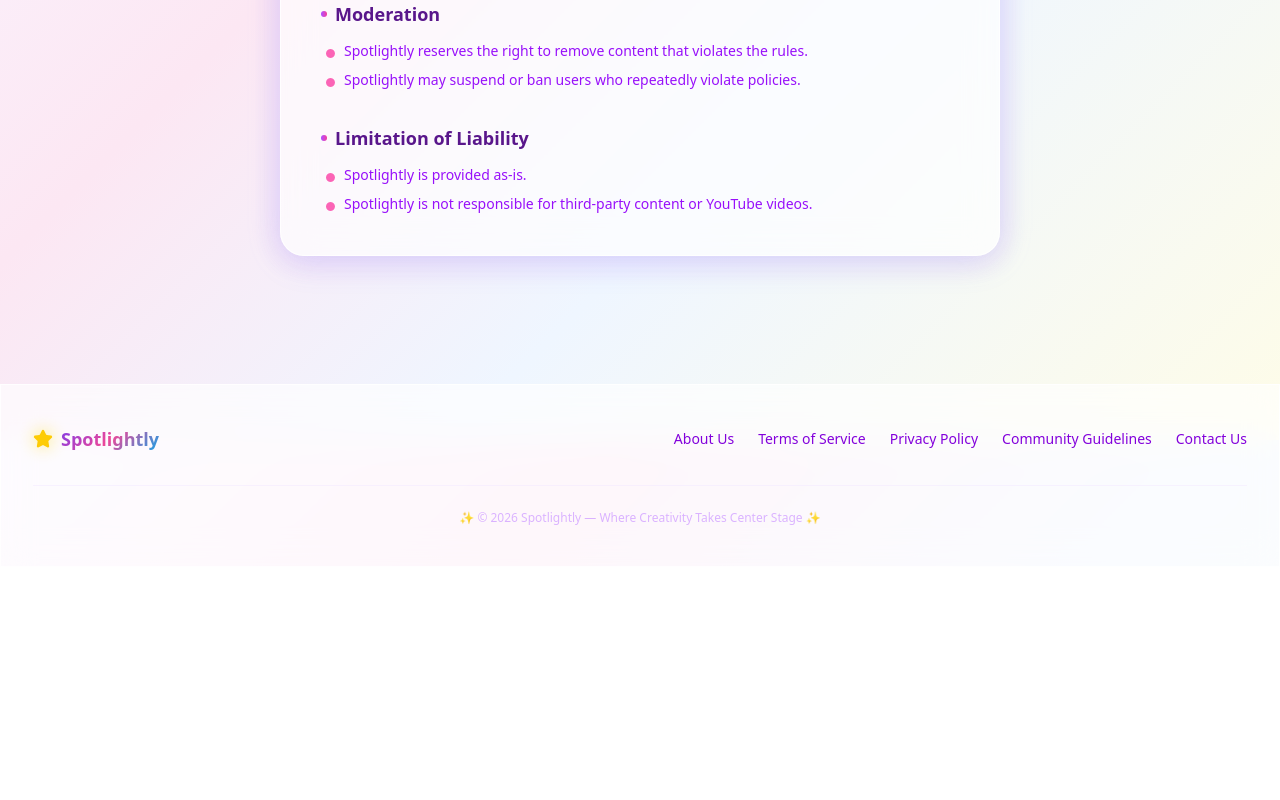
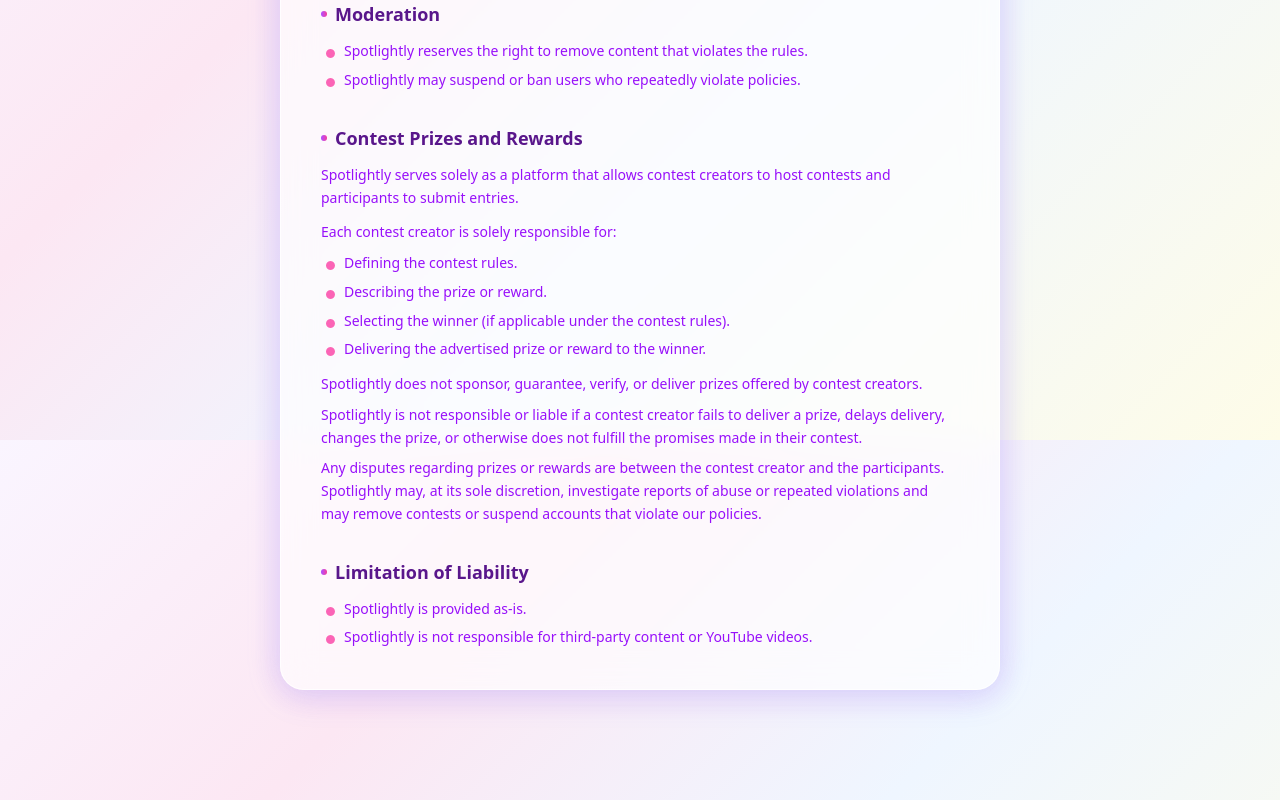
Before and after one commit to 123kjj/Spotlightly, a Next.js app: page /terms in a window 1280 px wide. Shown: the part 1160-1960 px from the top of the page. Before the commit the page ends 1727 px from the top, so only its background shows below. Built offline with nearby package versions, Linux system fonts and the light colour scheme; no server answers.

Commit message:
made another page with the contest reward thingy

```diff
--- a/app/create/page.tsx
+++ b/app/create/page.tsx
@@ -226,6 +226,17 @@
 
           {form.rewardAvailable && (
             <div className="space-y-3 pt-2">
+              <div className="flex items-start gap-2.5 p-3.5 rounded-2xl bg-amber-50/70 border border-amber-200">
+                <span className="text-base flex-shrink-0">⚠️</span>
+                <p className="text-xs text-amber-800 leading-relaxed">
+                  As the contest creator, you are solely responsible for delivering this prize to the winner.
+                  Spotlightly does not sponsor, guarantee, or deliver prizes — see our{' '}
+                  <Link href="/terms" target="_blank" className="font-semibold underline hover:text-amber-900">
+                    Terms of Service
+                  </Link>{' '}
+                  for details.
+                </p>
+              </div>
               <div>
                 <label className="block text-sm font-medium text-purple-700 mb-2">Reward Title *</label>
                 <input
--- a/app/terms/page.tsx
+++ b/app/terms/page.tsx
@@ -52,6 +52,28 @@
         ]} />
       </LegalSection>
 
+      <LegalSection title="Contest Prizes and Rewards">
+        <p className="mb-3">
+          Spotlightly serves solely as a platform that allows contest creators to host contests and participants to submit entries.
+        </p>
+        <p className="mb-2">Each contest creator is solely responsible for:</p>
+        <LegalList items={[
+          'Defining the contest rules.',
+          'Describing the prize or reward.',
+          'Selecting the winner (if applicable under the contest rules).',
+          'Delivering the advertised prize or reward to the winner.',
+        ]} />
+        <p className="mt-3">
+          Spotlightly does not sponsor, guarantee, verify, or deliver prizes offered by contest creators.
+        </p>
+        <p className="mt-2">
+          Spotlightly is not responsible or liable if a contest creator fails to deliver a prize, delays delivery, changes the prize, or otherwise does not fulfill the promises made in their contest.
+        </p>
+        <p className="mt-2">
+          Any disputes regarding prizes or rewards are between the contest creator and the participants. Spotlightly may, at its sole discretion, investigate reports of abuse or repeated violations and may remove contests or suspend accounts that violate our policies.
+        </p>
+      </LegalSection>
+
       <LegalSection title="Limitation of Liability">
         <LegalList items={[
           'Spotlightly is provided as-is.',
```
